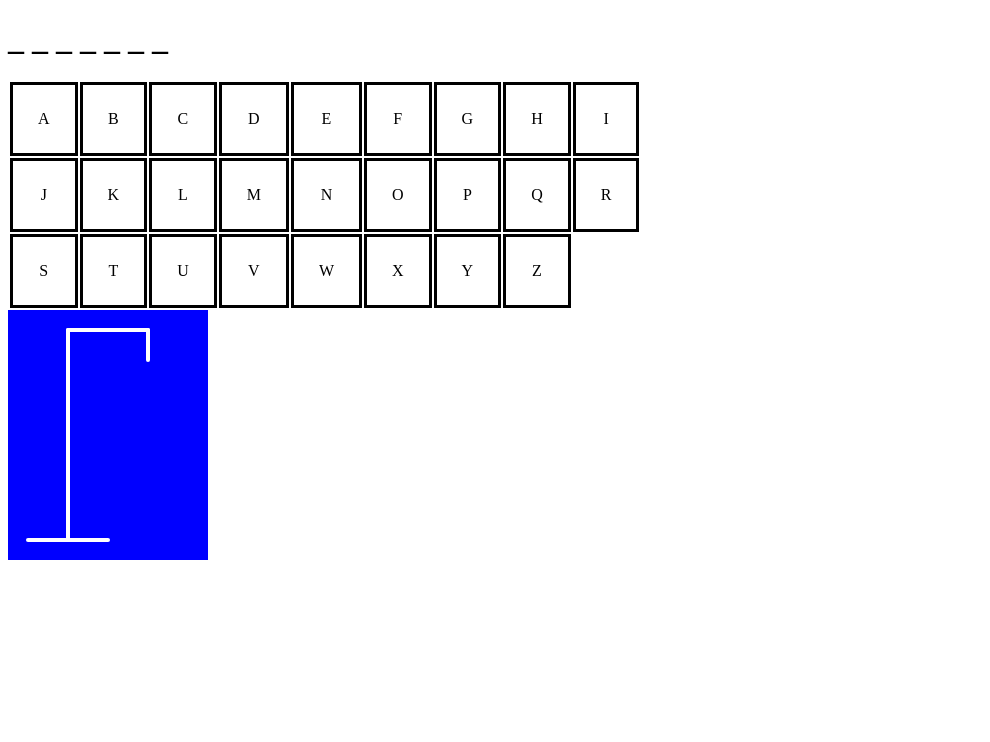
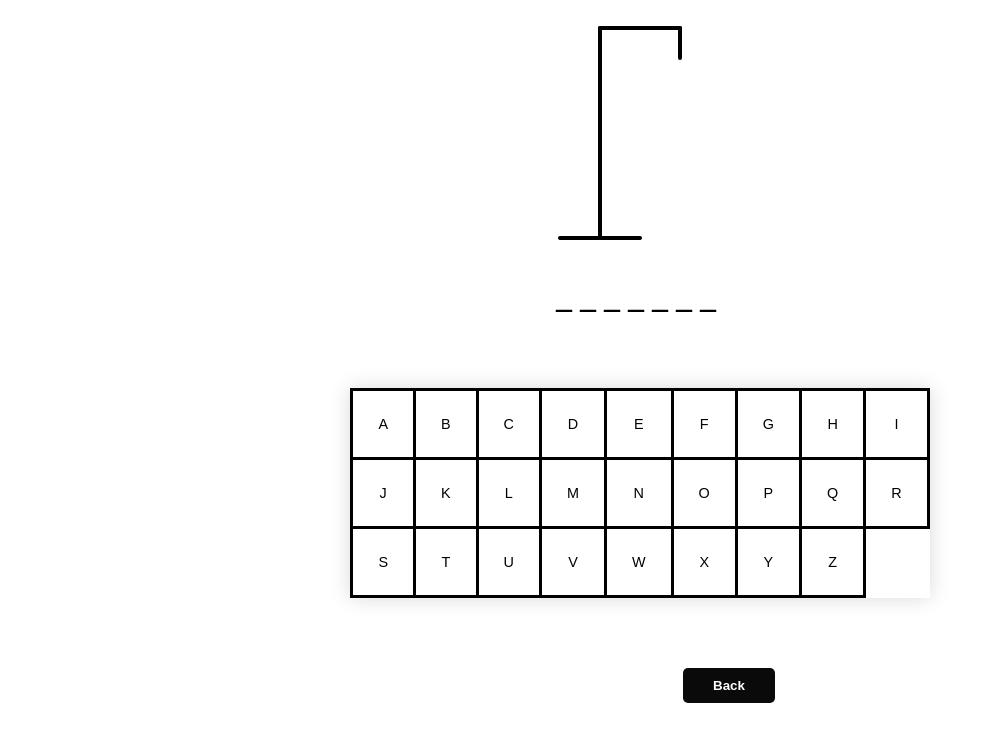
Before and after one commit to simbolid/hangman, a React (Create React App) app: page /sp in a window 1280 px wide. Shown: the top 742 px of the page, without its empty margins (0-990 px from the left). Built offline with nearby package versions, Linux system fonts and the light colour scheme.

Commit message:
css done

```diff
--- /dev/null
+++ b/src/App.css
@@ -0,0 +1,25 @@
+#container{
+    display: flex;
+    flex-direction: column;
+    margin: auto;
+    background-color:white;
+}
+#hidden{
+margin: auto;
+}
+
+#backButtons{
+margin-top: 70px;
+margin-left: 675px;
+padding: 10px 30px;
+background: #0a0a0a;
+color: #fff;
+font-weight: bold;
+border: none;
+border-radius: 5px;
+cursor: pointer;
+transition: 0.5s;
+}
+#backButtons:hover{
+    background: #6a6b6d;
+}
--- a/src/App.jsx
+++ b/src/App.jsx
@@ -1,16 +1,18 @@
 import { useState, useEffect } from 'react';
 import { ToastContainer, toast } from 'react-toastify';
-import HangmanGraphic from './components/HangmanGraphic';
+import HangmanGraphic from './components/HangManGraphic';
 import HiddenWord from './components/HiddenWord';
 import LetterTable from './components/LetterTable';
 import getRandomWord from './services/randomWord';
 import 'react-toastify/dist/ReactToastify.css';
-
+import { useNavigate } from 'react-router-dom';
+import './App.css'
 const App = () => {
+  let navigate = useNavigate();
   const [word, setWord] = useState(getRandomWord());
   const [wrongLetters, setWrongLetters] = useState(0);
   const [display, setDisplay] = useState(Array(word.length).fill('_'));
-
+  const [timer, setTimer] = useState(0);
   // necessary to correctly display alerts for winning/losing
   const [lostGame, setLostGame] = useState(false);
 
@@ -95,12 +97,20 @@ const App = () => {
 
     return correctLetter;
   };
+  function handleBack(){
+    navigate("/");
+  }
 
   return (
     <>
-      <HiddenWord display={display} />
-      <LetterTable selectLetter={selectLetter} refresh={refreshLetters} />
-      <HangmanGraphic numWrongLetters={wrongLetters} />
+    <div id = "container">
+
+      <HangmanGraphic numWrongLetters={wrongLetters} id = "hGraphic"/>
+      <div id = "hidden">
+      <HiddenWord display={display} id = "Words" />
+      </div>
+      <LetterTable selectLetter={selectLetter} refresh={refreshLetters} id = "allLetters" />
+
       <ToastContainer
         position="bottom-center"
         hideProgressBar
@@ -112,6 +122,12 @@ const App = () => {
         pauseOnHover
         theme="dark"
       />
+      <div id = "buttons">
+      <button id = "backButtons" onClick={ () => handleBack()}>
+        Back
+      </button>
+      </div>
+      </div>
     </>
   );
 };
--- /dev/null
+++ b/src/components/Graphic.css
@@ -0,0 +1,3 @@
+.container{
+    margin: auto;
+}
--- a/src/components/HangManGraphic.jsx
+++ b/src/components/HangManGraphic.jsx
@@ -2,9 +2,9 @@ import React from 'react';
 import styled from '@emotion/styled';
 
 const StyledSvg = styled.svg`
-  background-color: blue;
+  background-color: white;
   fill: transparent;
-  stroke: #fff;
+  stroke: black;
   stroke-width: 4px;
   stroke-linecap: round;
 `;
@@ -13,7 +13,7 @@ const HangmanGraphic = ({ numWrongLetters }) => {
   const errors = numWrongLetters;
 
   return (
-    <div>
+    <div id = "container">
       <StyledSvg height="250" width="200" className="figure-container">
         {/* <!-- Rod --> */}
         <line x1="60" y1="20" x2="140" y2="20" />
--- /dev/null
+++ b/src/components/LetterTable.css
@@ -0,0 +1,10 @@
+#table{
+    margin-left: auto;
+    margin-right: auto;
+    border-collapse: collapse;
+    font-size: 0.9em;
+    font-family: sans-serif;
+    min-width: 400px;
+    box-shadow: 0 0 20px rgba(0, 0, 0, 0.15);
+    margin-top: 50px;
+}
--- a/src/components/LetterTable.jsx
+++ b/src/components/LetterTable.jsx
@@ -1,7 +1,7 @@
 import Letter from './Letter';
-
+import './LetterTable.css'
 const LetterTable = ({ selectLetter, refresh }) => (
-  <table>
+  <table id = "table">
     <tbody>
       <tr>
         <Letter letter='A' onSelect={selectLetter} refresh={refresh} />
@@ -25,7 +25,7 @@ const LetterTable = ({ selectLetter, refresh }) => (
         <Letter letter='Q' onSelect={selectLetter} refresh={refresh} />
         <Letter letter='R' onSelect={selectLetter} refresh={refresh} />
       </tr>
-      <tr>
+      <tr id = "third">
         <Letter letter='S' onSelect={selectLetter} refresh={refresh} />
         <Letter letter='T' onSelect={selectLetter} refresh={refresh} />
         <Letter letter='U' onSelect={selectLetter} refresh={refresh} />
```
